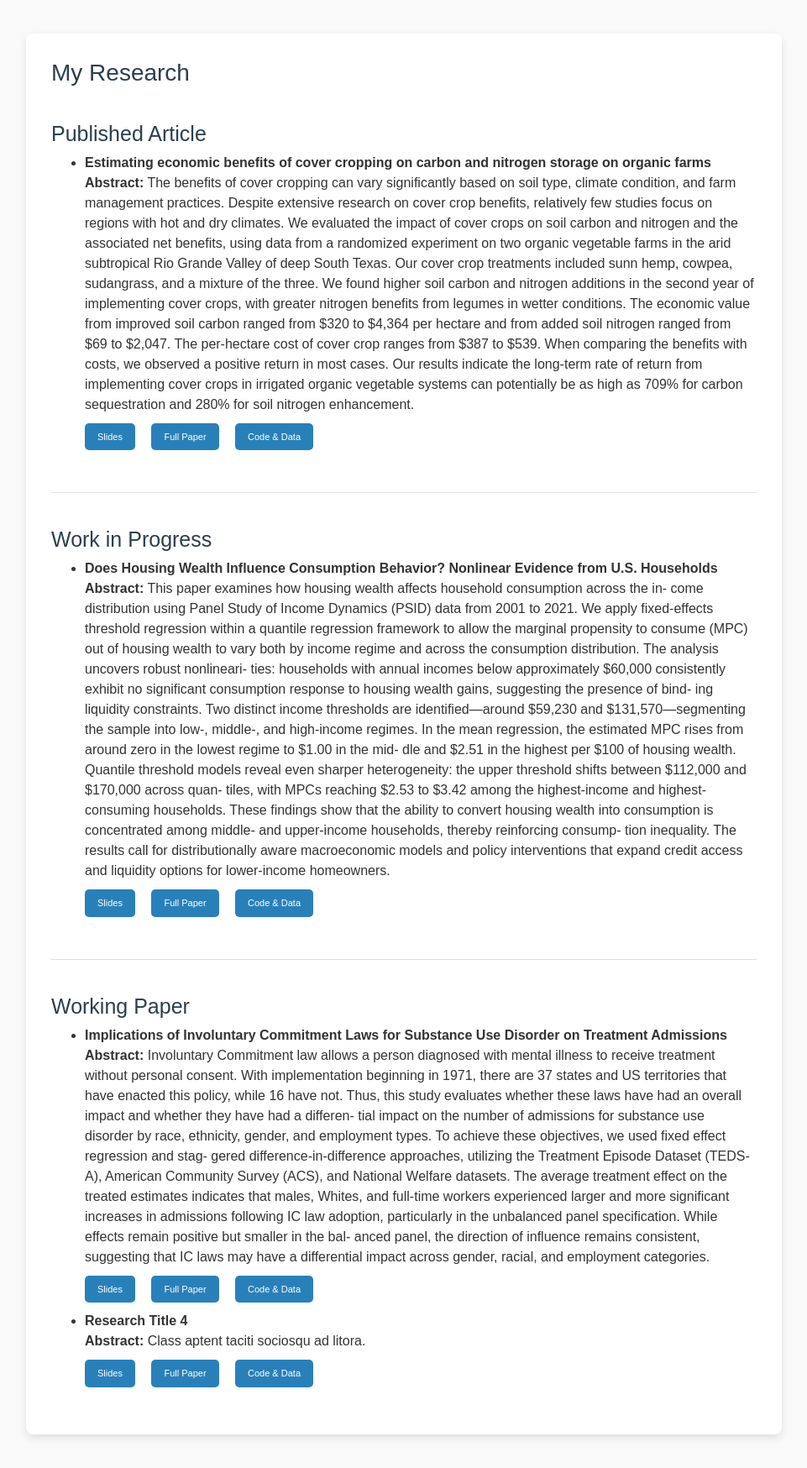
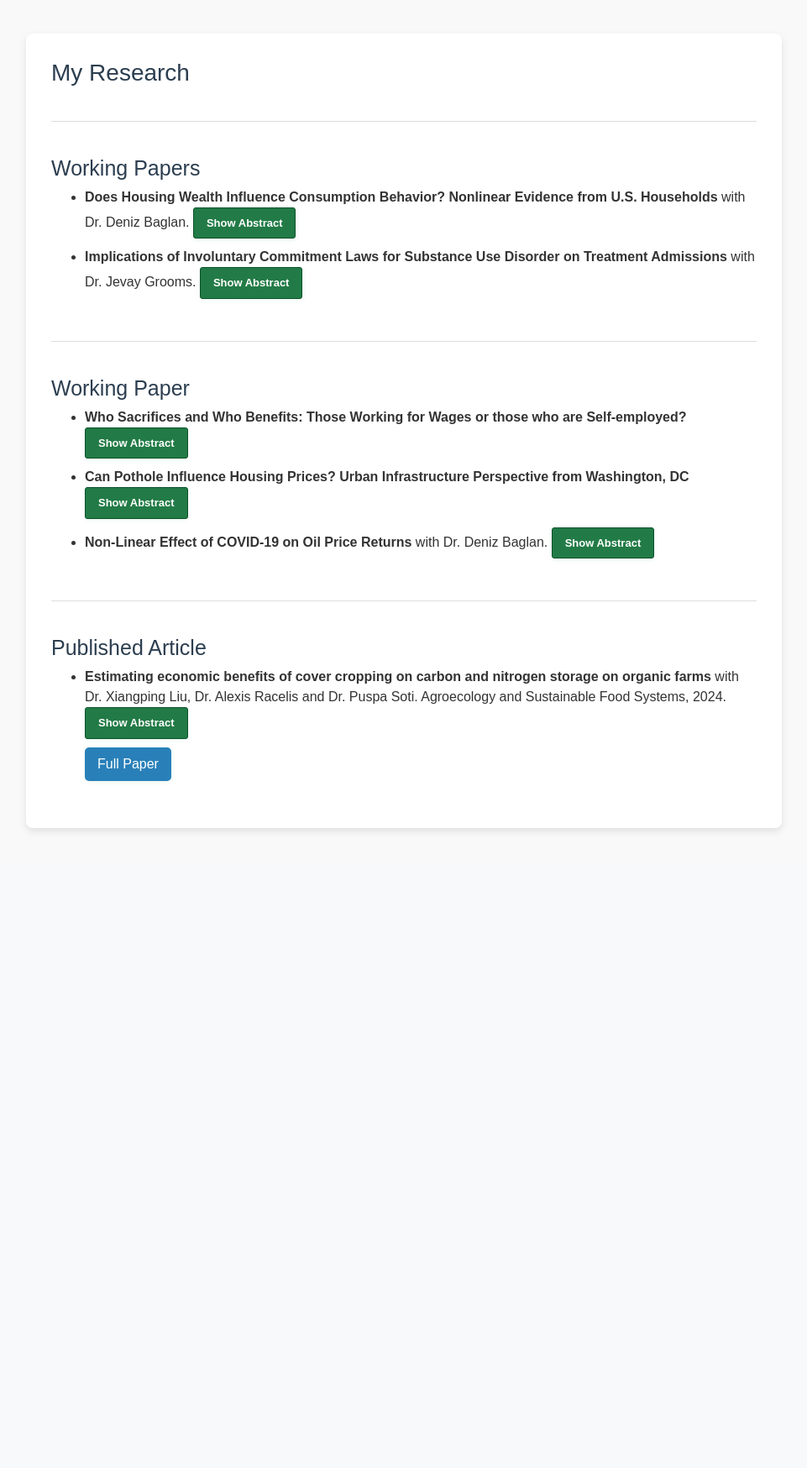
Before and after one commit to Subodh-Pandey13/protfolio-website, a Django app: page /research/ in a window 1280 px wide. Shown: the part 56-1804 px from the top of the page at 84% size, without its empty margins (159-1120 px from the left). After the commit the page ends 1046 px from the top, so only its background shows below. Run offline with Django 5.2, Linux system fonts and the light colour scheme; some libraries are stand-ins or nearby versions.

Commit message:
research section

```diff
--- a/demo/settings.py
+++ b/demo/settings.py
@@ -54,7 +54,6 @@ else:
 
 
 # Application definition
-
 INSTALLED_APPS = [
     'django.contrib.admin',
     'django.contrib.auth',
@@ -62,7 +61,8 @@ INSTALLED_APPS = [
     'django.contrib.sessions',
     'django.contrib.messages',
     'django.contrib.staticfiles',
-    'myapp'
+    'myapp',
+    'django_extensions',  # <- Add this line
 ]
 
 MIDDLEWARE = [
--- a/myapp/templates/research.html
+++ b/myapp/templates/research.html
@@ -47,11 +47,38 @@
         color: #fff;
         text-decoration: none;
         border-radius: 5px;
-        font-size: 11px;
+        font-size: 16px;
+        border: none;
+        cursor: pointer;
+        transition: background 0.2s;
+        box-shadow: 0 2px 6px rgba(39,174,96,0.08);
     }
 
-    .links a:hover {
-        background-color: #1c5980;
+    button.show-abstract {
+        display: inline-block;
+        margin-right: 15px;
+        margin-bottom: 10px;
+        padding: 8px 15px;
+        background-color: #227b46;
+        color: #fff;
+        text-decoration: none;
+        border-radius: 3px;
+        font-size: 13px;
+        border: 0.5px solid #0b522b;
+        cursor: pointer;
+        transition: background 0.2s, color 0.2s;
+        box-shadow: 0 2px 6px rgba(39,174,96,0.08);
+        font-weight: bold;
+    }
+
+    button.show-abstract:hover {
+        background-color: #012712;
+        color: #fff;
+        border-color: #033e1d;
+    }
+
+    .links a:hover, button.show-abstract:hover {
+        background-color: #114b6f;
     }
 
     hr {
@@ -59,54 +86,48 @@
         border: none;
         border-top: 1px solid #ddd;
     }
+
+    p.abstract {
+        background: #eafaf1;
+        border-left: 4px solid #27ae60;
+        padding: 12px 18px;
+        margin-top: 8px;
+        margin-bottom: 10px;
+        font-size: 16px;
+        line-height: 1.6;
+        border-radius: 4px;
+        box-shadow: 0 1px 4px rgba(44,62,80,0.04);
+        transition: all 0.3s;
+    }
 </style>
 
+<script>
+function toggleAbstract(id) {
+    var el = document.getElementById(id);
+    if (el.style.display === "none" || el.style.display === "") {
+        el.style.display = "block";
+        el.style.opacity = 1;
+    } else {
+        el.style.display = "none";
+        el.style.opacity = 0;
+    }
+}
+</script>
 
 <div class="research-container">
     <h1>My Research</h1>
-
-    <!-- Replace LINK_TO_SLIDES_X, LINK_TO_PAPER_X, LINK_TO_CODE_DATA_X with your actual URLs -->
-
-    <h2>Published Article</h2>
+    <hr>
+    <h2>Working Papers</h2>
     <ul>
         <li>
-            <strong>Estimating economic benefits of cover cropping on carbon and nitrogen storage on organic farms</strong>
-            <p class="abstract"><strong>Abstract:</strong> The benefits of cover cropping can vary significantly based on soil type, climate condition, and farm management practices. Despite extensive research on cover crop benefits, relatively few studies focus on regions with hot and dry climates. We evaluated the impact of cover crops on soil carbon and nitrogen and the associated net benefits, using data from a randomized experiment on two organic vegetable farms in the arid subtropical Rio Grande Valley of deep South Texas. Our cover crop treatments included sunn hemp, cowpea, sudangrass, and a mixture of the three. We found higher soil carbon and nitrogen additions in the second year of implementing cover crops, with greater nitrogen benefits from legumes in wetter conditions. The economic value from improved soil carbon ranged from $320 to $4,364 per hectare and from added soil nitrogen ranged from $69 to $2,047. The per-hectare cost of cover crop ranges from $387 to $539. When comparing the benefits with costs, we observed a positive return in most cases. Our results indicate the long-term rate of return from implementing cover crops in irrigated organic vegetable systems can potentially be as high as 709% for carbon sequestration and 280% for soil nitrogen enhancement.</p>
-            <div class="links">
-                <a href="LINK_TO_SLIDES_1" target="_blank">Slides</a>
-                <a href="https://www.tandfonline.com/doi/abs/10.1080/21683565.2025.2469071" target="_blank">Full Paper</a>
-                <a href="LINK_TO_CODE_DATA_1" target="_blank">Code & Data</a>
-            </div>
+            <strong>Does Housing Wealth Influence Consumption Behavior? Nonlinear Evidence from U.S. Households</strong> with Dr. Deniz Baglan.
+            <button class="show-abstract" onclick="toggleAbstract('abstract1')">Show Abstract</button>
+            <p class="abstract" id="abstract1" style="display:none;">Abstract for Housing Wealth paper goes here.</p>
         </li>
-    </ul>
-    <hr>
-
-    <h2>Work in Progress</h2>
-    <ul>
         <li>
-            <strong>Does Housing Wealth Influence Consumption Behavior? Nonlinear Evidence from U.S. Households</strong>
-            <p class="abstract"><strong>Abstract:</strong> This paper examines how housing wealth affects household consumption across the in-
-come distribution using Panel Study of Income Dynamics (PSID) data from 2001 to 2021.
-We apply fixed-effects threshold regression within a quantile regression framework to allow
-the marginal propensity to consume (MPC) out of housing wealth to vary both by income
-regime and across the consumption distribution. The analysis uncovers robust nonlineari-
-ties: households with annual incomes below approximately $60,000 consistently exhibit no
-significant consumption response to housing wealth gains, suggesting the presence of bind-
-ing liquidity constraints. Two distinct income thresholds are identified—around $59,230 and
-$131,570—segmenting the sample into low-, middle-, and high-income regimes. In the mean
-regression, the estimated MPC rises from around zero in the lowest regime to $1.00 in the mid-
-dle and $2.51 in the highest per $100 of housing wealth. Quantile threshold models reveal even
-sharper heterogeneity: the upper threshold shifts between $112,000 and $170,000 across quan-
-tiles, with MPCs reaching $2.53 to $3.42 among the highest-income and highest-consuming
-households. These findings show that the ability to convert housing wealth into consumption
-is concentrated among middle- and upper-income households, thereby reinforcing consump-
-tion inequality. The results call for distributionally aware macroeconomic models and policy
-interventions that expand credit access and liquidity options for lower-income homeowners.</p>
-            <div class="links">
-                <a href="LINK_TO_SLIDES_2" target="_blank">Slides</a>
-                <a href="LINK_TO_PAPER_2" target="_blank">Full Paper</a>
-                <a href="LINK_TO_CODE_DATA_2" target="_blank">Code & Data</a>
-            </div>
+            <strong>Implications of Involuntary Commitment Laws for Substance Use Disorder on Treatment Admissions</strong> with Dr. Jevay Grooms.
+            <button class="show-abstract" onclick="toggleAbstract('abstract2')">Show Abstract</button>
+            <p class="abstract" id="abstract2" style="display:none;">Abstract for Commitment Laws paper goes here.</p>
         </li>
     </ul>
     <hr>
@@ -114,34 +135,31 @@ interventions that expand credit access and liquidity options for lower-income h
     <h2>Working Paper</h2>
     <ul>
         <li>
-            <strong>Implications of Involuntary Commitment Laws for Substance Use Disorder on Treatment Admissions</strong>
-            <p class="abstract"><strong>Abstract:</strong> Involuntary Commitment law allows a person diagnosed with mental illness to receive
-treatment without personal consent. With implementation beginning in 1971, there are 37
-states and US territories that have enacted this policy, while 16 have not. Thus, this study
-evaluates whether these laws have had an overall impact and whether they have had a differen-
-tial impact on the number of admissions for substance use disorder by race, ethnicity, gender,
-and employment types. To achieve these objectives, we used fixed effect regression and stag-
-gered difference-in-difference approaches, utilizing the Treatment Episode Dataset (TEDS-A),
-American Community Survey (ACS), and National Welfare datasets. The average treatment
-effect on the treated estimates indicates that males, Whites, and full-time workers experienced
-larger and more significant increases in admissions following IC law adoption, particularly
-in the unbalanced panel specification. While effects remain positive but smaller in the bal-
-anced panel, the direction of influence remains consistent, suggesting that IC laws may have a
-differential impact across gender, racial, and employment categories. </p>
-            <div class="links">
-                <a href="LINK_TO_SLIDES_3" target="_blank">Slides</a>
-                <a href="LINK_TO_PAPER_3" target="_blank">Full Paper</a>
-                <a href="LINK_TO_CODE_DATA_3" target="_blank">Code & Data</a>
-            </div>
+            <strong>Who Sacrifices and Who Benefits: Those Working for Wages or those who are Self-employed?</strong>
+            <button class="show-abstract" onclick="toggleAbstract('abstract3')">Show Abstract</button>
+            <p class="abstract" id="abstract3" style="display:none;">Abstract for Who Sacrifices paper goes here.</p>
         </li>
         <li>
-            <strong>Research Title 4</strong>
-            <p class="abstract"><strong>Abstract:</strong> Class aptent taciti sociosqu ad litora.</p>
-            <div class="links">
-                <a href="LINK_TO_SLIDES_4" target="_blank">Slides</a>
-                <a href="LINK_TO_PAPER_4" target="_blank">Full Paper</a>
-                <a href="LINK_TO_CODE_DATA_4" target="_blank">Code & Data</a>
-            </div>
+            <strong>Can Pothole Influence Housing Prices? Urban Infrastructure Perspective from Washington, DC</strong>
+            <button class="show-abstract" onclick="toggleAbstract('abstract4')">Show Abstract</button>
+            <p class="abstract" id="abstract4" style="display:none;">Abstract for Pothole paper goes here.</p>
+        </li>
+         <li>
+            <strong>Non-Linear Effect of COVID-19 on Oil Price Returns</strong> with Dr. Deniz Baglan.
+            <button class="show-abstract" onclick="toggleAbstract('abstract5')">Show Abstract</button>
+            <p class="abstract" id="abstract5" style="display:none;">Abstract for COVID-19 paper goes here.</p>
+        </li>
+    </ul>
+    <hr>
+    <h2>Published Article</h2>
+    <ul>
+        <li>
+        <strong>Estimating economic benefits of cover cropping on carbon and nitrogen storage on organic farms</strong> with Dr. Xiangping Liu, Dr. Alexis Racelis and Dr. Puspa Soti. Agroecology and Sustainable Food Systems, 2024.
+        <button class="show-abstract" onclick="toggleAbstract('abstract6')">Show Abstract</button>
+        <p class="abstract" id="abstract6" style="display:none;">Abstract for Cover Cropping paper goes here.</p>
+        <div class="links">
+         <a href="https://doi.org/10.1080/21683565.2025.2469071" target="_blank">Full Paper</a>
+        </div>
         </li>
     </ul>
 </div>
--- a/myapp/urls.py
+++ b/myapp/urls.py
@@ -6,7 +6,7 @@ urlpatterns = [
     path("cv/", views.cv, name= "cv"),
     path("research/", views.research, name = "research"),
     path("teaching/", views.teaching, name = "teaching"),
-    path("codeanddata/", views.codeanddata, name = "codeanddata"),
+    path("blog/", views.blog, name = "blog"),
     path("contact/", views.contact, name = "contact"),
 
 ]
--- a/myapp/views.py
+++ b/myapp/views.py
@@ -13,8 +13,8 @@ def research(request):
 def teaching(request):
     return render(request, 'teaching.html')
 
-def codeanddata(request):
-    return render(request, 'codeanddata.html')
+def blog(request):
+    return render(request, 'blog.html')
 
 def contact(request):
     return render(request, 'contact.html')
```
Also changed, not shown: 3 other files.
